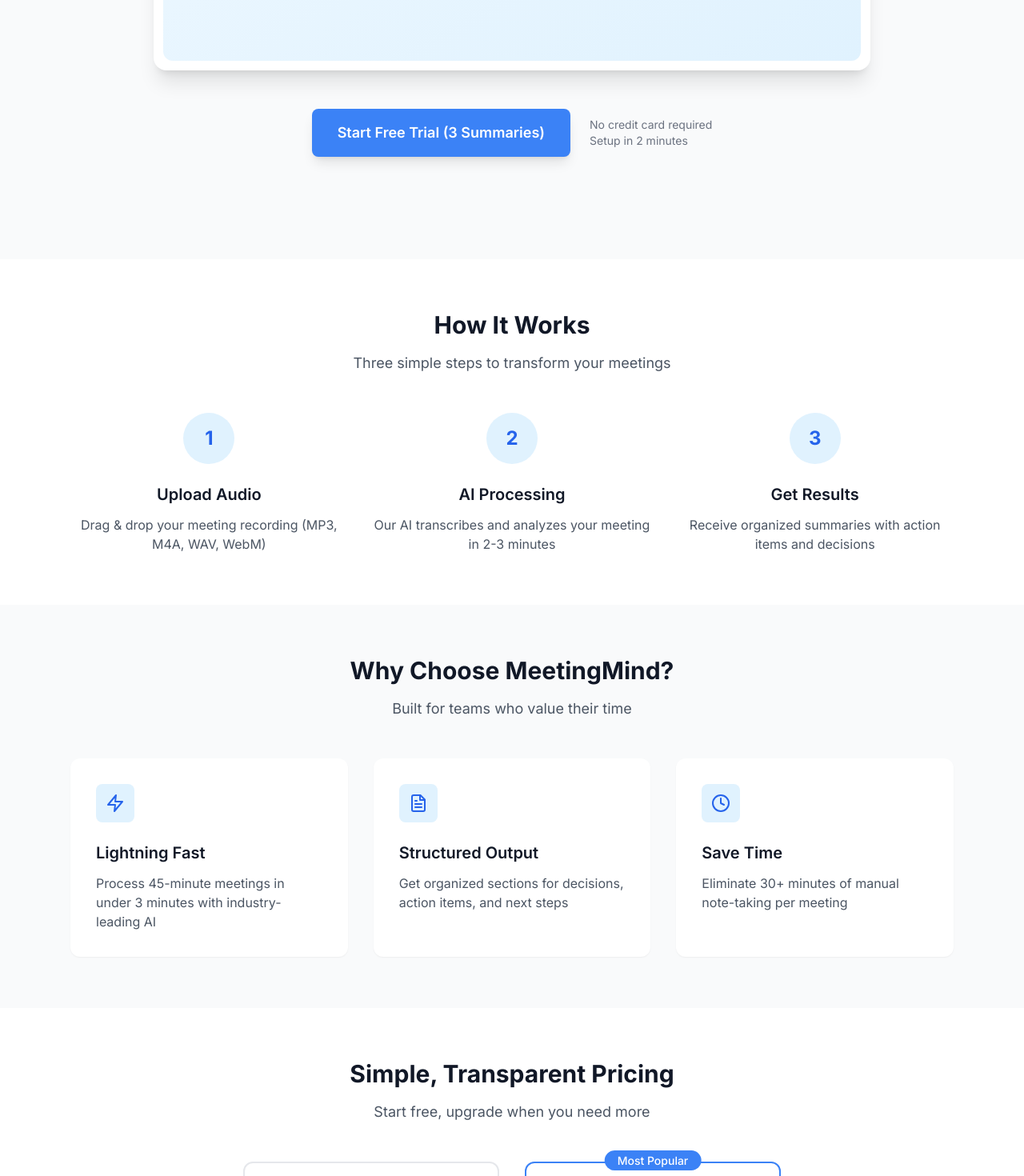
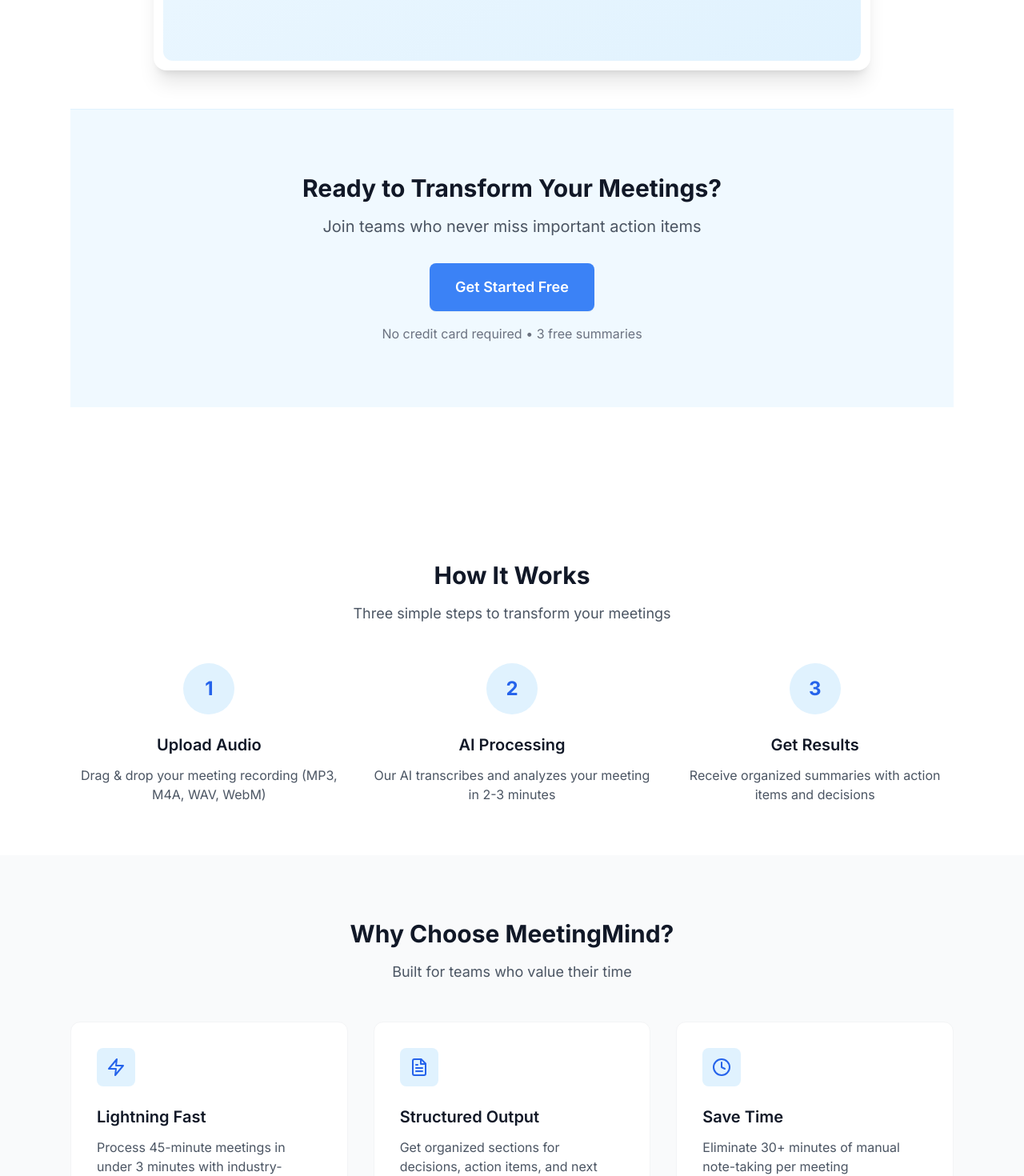
Before and after one commit to TedTes/sumraiz, a Next.js app: page / in a window 1280 px wide. Shown: the part 800-2270 px from the top of the page at 80% size. Built offline with nearby package versions, Linux system fonts and the light colour scheme; no server answers.

Commit message:
imprvn landing page.

```diff
--- a/components/LandingPage.js
+++ b/components/LandingPage.js
@@ -5,9 +5,9 @@
 
 export default function LandingPage() {
   return (
-    <div className="min-h-screen bg-gray-50">
+    <div className="min-h-screen bg-white">
       {/* Header */}
-      <header className="bg-white shadow-sm border-b border-gray-200">
+      <header className="bg-white shadow-sm border-b border-gray-100">
         <div className="max-w-6xl mx-auto px-6 py-4">
           <div className="flex items-center justify-between">
             <div className="flex items-center space-x-3">
@@ -57,17 +57,22 @@
           </div>
 
           {/* CTA Section */}
-          <div className="flex flex-col sm:flex-row gap-6 justify-center items-center">
+          <section className="bg-primary-50 border-t border-primary-100 py-20">
+  <div className="max-w-4xl mx-auto px-6 text-center">
+    <h3 className="text-3xl font-bold text-gray-900 mb-4">
+      Ready to Transform Your Meetings?
+    </h3>
+    <p className="text-xl text-gray-600 mb-8">
+      Join teams who never miss important action items
+    </p>
     <SignInButton mode="modal">
-              <button className="bg-primary-500 text-white px-8 py-4 rounded-lg text-lg font-semibold hover:bg-primary-600 transition-colors shadow-lg hover:shadow-xl">
-                Start Free Trial (3 Summaries)
+      <button className="bg-primary-500 text-white px-8 py-4 rounded-lg text-lg font-semibold hover:bg-primary-600 transition-colors shadow-sm">
+        Get Started Free
       </button>
     </SignInButton>
-            <div className="text-center sm:text-left">
-              <p className="text-sm text-gray-500">No credit card required</p>
-              <p className="text-sm text-gray-500">Setup in 2 minutes</p>
+    <p className="text-gray-500 mt-4">No credit card required • 3 free summaries</p>
   </div>
-          </div>
+</section>
         </div>
       </section>
 
@@ -108,7 +113,7 @@
       </section>
 
       {/* Features */}
-      <section className="py-16 bg-gray-50">
+      <section className="py-20 bg-gray-50">
         <div className="max-w-6xl mx-auto px-6">
           <div className="text-center mb-12">
             <h3 className="text-3xl font-bold text-gray-900 mb-4">Why Choose MeetingMind?</h3>
@@ -116,7 +121,7 @@
           </div>
 
           <div className="grid md:grid-cols-3 gap-8">
-            <div className="bg-white rounded-xl p-8 shadow-sm hover:shadow-md transition-shadow">
+            <div className="bg-white rounded-xl p-8 border border-gray-100 hover:shadow-sm transition-shadow">
               <div className="bg-primary-100 w-12 h-12 rounded-lg flex items-center justify-center mb-6">
                 <Zap className="h-6 w-6 text-primary-600" />
               </div>
@@ -124,7 +129,7 @@
               <p className="text-gray-600">Process 45-minute meetings in under 3 minutes with industry-leading AI</p>
             </div>
 
-            <div className="bg-white rounded-xl p-8 shadow-sm hover:shadow-md transition-shadow">
+            <div className="bg-white rounded-xl p-8 border border-gray-100 hover:shadow-sm transition-shadow">
               <div className="bg-primary-100 w-12 h-12 rounded-lg flex items-center justify-center mb-6">
                 <FileText className="h-6 w-6 text-primary-600" />
               </div>
@@ -132,7 +137,7 @@
               <p className="text-gray-600">Get organized sections for decisions, action items, and next steps</p>
             </div>
 
-            <div className="bg-white rounded-xl p-8 shadow-sm hover:shadow-md transition-shadow">
+            <div className="bg-white rounded-xl p-8 border border-gray-100 hover:shadow-sm transition-shadow">
               <div className="bg-primary-100 w-12 h-12 rounded-lg flex items-center justify-center mb-6">
                 <Clock className="h-6 w-6 text-primary-600" />
               </div>
@@ -220,7 +225,7 @@
       </section>
 
       {/* Final CTA */}
-      <section className="bg-primary-600 py-16">
+      <section className="bg-primary-50 py-20">
         <div className="max-w-4xl mx-auto px-6 text-center">
           <h3 className="text-3xl font-bold text-white mb-4">
             Ready to Transform Your Meetings?
@@ -238,13 +243,13 @@
       </section>
 
       {/* Footer */}
-      <footer className="bg-gray-900 text-gray-400 py-8">
+      <footer className="bg-white border-t border-gray-200 py-12">
   <div className="max-w-6xl mx-auto px-6 text-center">
     <div className="flex items-center justify-center space-x-2 mb-4">
-            <Brain className="h-5 w-5" />
-            <span className="font-semibold">MeetingMind</span>
+      <Brain className="h-5 w-5 text-primary-500" />
+      <span className="font-semibold text-gray-700">MeetingMind</span>
     </div>
-          <p className="text-sm">Built with Next.js and OpenAI • Transform your meetings into actionable insights</p>
+    <p className="text-sm text-gray-600">Built with Next.js and OpenAI • Transform your meetings into actionable insights</p>
   </div>
 </footer>
     </div>
```
Lines whose indentation alone changed are shown as unchanged.
